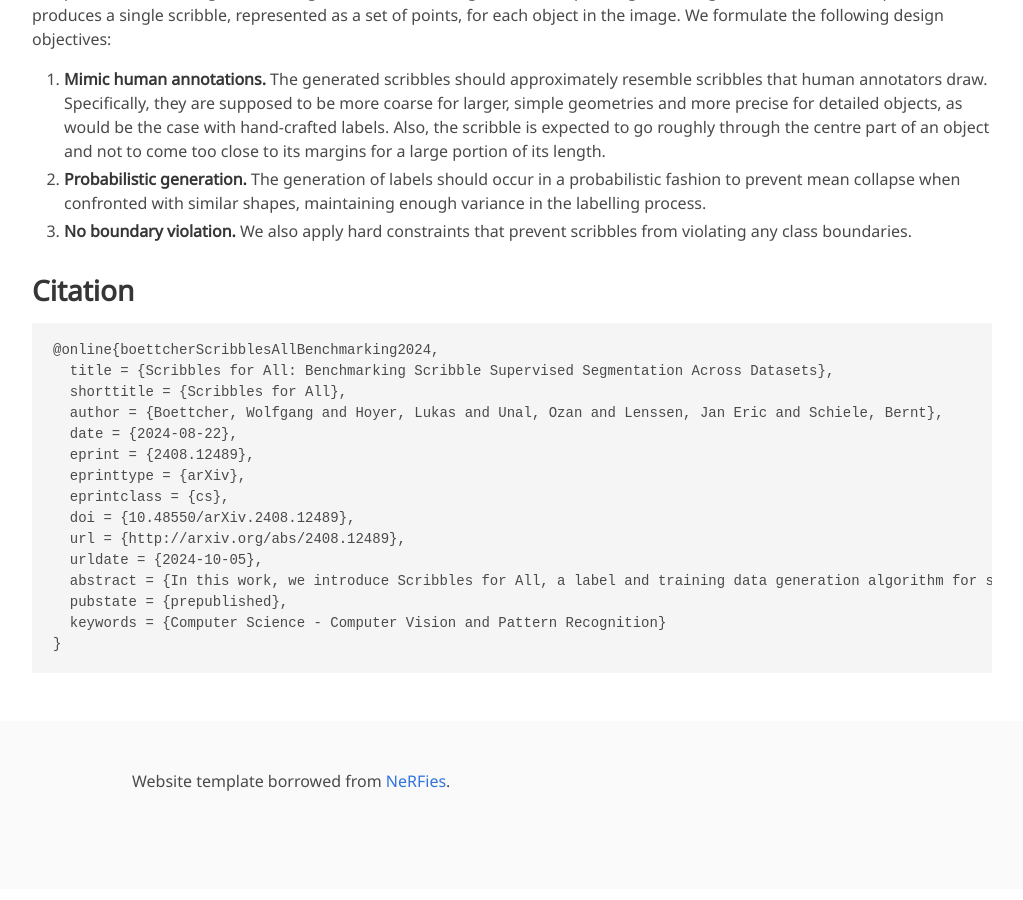
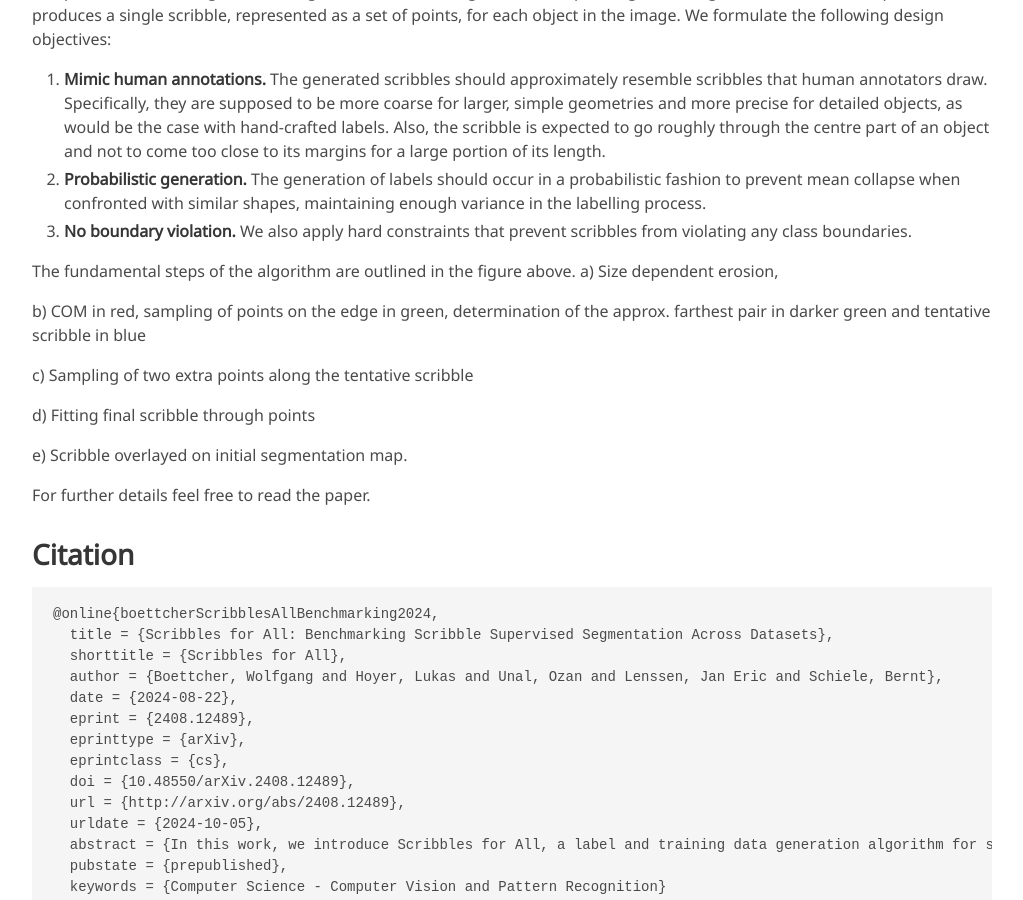
Before and after one commit to wbkit/Scribbles4All, a Jekyll site: the page built from index.md, in a window 1280 px wide and 900 px high, scrolled down 2770 px. Shown: the whole window, without its empty margins (128-1151 px from the left). Built offline with Jekyll 4.4.1, drawn with Linux system fonts in a browser that asks for light colours; some web fonts are replaced.

Commit message:
Added algo steps

````diff
--- a/index.md
+++ b/index.md
@@ -99,6 +99,21 @@ labelling process.
 3. **No boundary violation.** We also apply hard constraints that prevent scribbles from violating
 any class boundaries.
 
+The fundamental steps of the algorithm are outlined in the figure above.
+a) Size dependent erosion,
+
+b) COM in red, sampling of points on
+the edge in green, determination of the approx. farthest pair in darker green and tentative scribble
+in blue
+
+c) Sampling of two extra points along the tentative scribble
+
+d) Fitting final scribble through
+points
+
+e) Scribble overlayed on initial segmentation map.
+
+For further details feel free to read the paper.
 
 ## Citation
 ```
````
